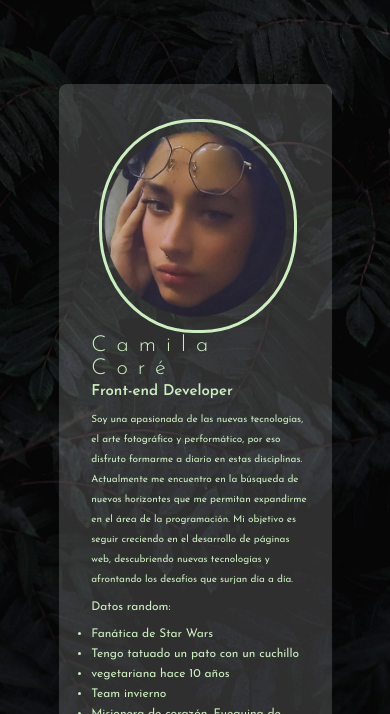
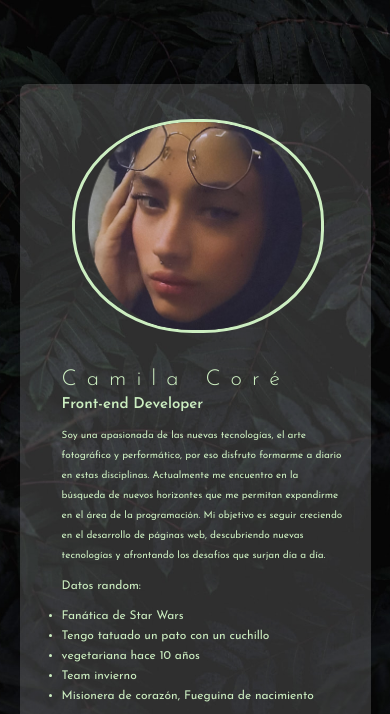
Before and after one commit to Camisbeth/card-id, a plain HTML site: page index.html in a window 390 px wide. Shown: the top 714 px of the page. Drawn offline with Linux system fonts and the light colour scheme.

Commit message:
fixing mobile responsive

```diff
--- a/style.css
+++ b/style.css
@@ -90,6 +90,39 @@ body {
   line-height: 20px;
 }
 
+@media (max-width: 1024px) {
+  .sectionCard {
+    height: 80%;
+    width: 80%;
+  }
+}
+
+@media (max-width: 768px) {
+  .sectionCard {
+    width: 90%;
+    height: 85%;
+    top: 10%;
+  }
+
+  .section {
+    width: 60%;
+    left: 15%;
+  }
+
+  .subjet {
+    width: 20%;
+    height: 40%;
+  }
+
+  .title {
+    font-size: 2.5rem;
+  }
+
+  .subtitle {
+    font-size: 1.875rem;
+  }
+}
+
 @media (max-width: 500px) {
   .sectionCard {
     display: flex;
```
